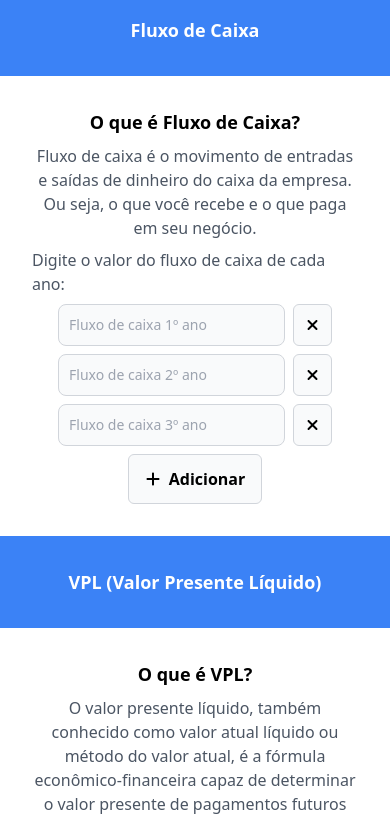
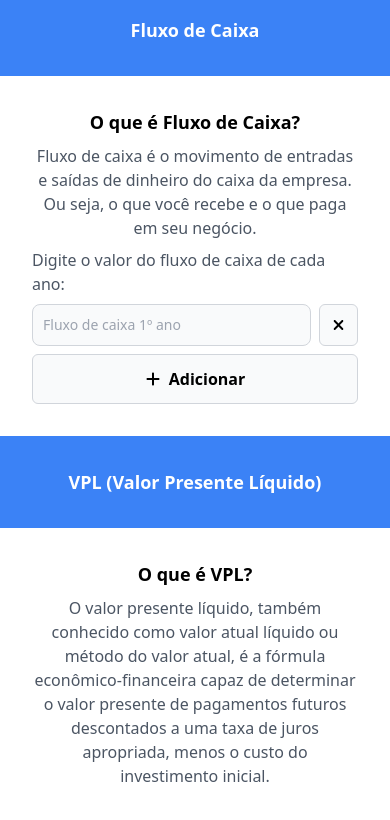
Before and after one commit to arrudadev/vpl-calculator, a SvelteKit app: page / in a window 390 px wide. Shown: the part 874-1694 px from the top of the page. Built offline with nearby package versions, Linux system fonts and the light colour scheme.

Commit message:
handle with add new cash flows

```diff
--- a/src/routes/+page.svelte
+++ b/src/routes/+page.svelte
@@ -1,9 +1,25 @@
-<script>
+<script lang="ts">
 	import logo from '$lib/images/logo.png';
 	import finance from '$lib/images/finance.svg';
 	import github from '$lib/icons/github.svg';
 	import plus from '$lib/icons/plus-solid.svg';
 	import close from '$lib/icons/close-solid.svg';
+
+	let cashFlows: number[] = [0];
+
+	const handleAddNewCashFlow = () => {
+		cashFlows = [...cashFlows, 0];
+	};
+
+	const handleChangeCashFlow = (event: Event, index: number) => {
+		const target = event.target as HTMLInputElement;
+
+		cashFlows.splice(index, 1, Number(target.value));
+	};
+
+	const handleRemoveCashFlow = (index: number) => {
+		cashFlows = cashFlows.filter((_, i) => i !== index);
+	};
 </script>
 
 <header class="bg-blue-gradient w-full">
@@ -54,7 +70,7 @@
 
 			<input
 				type="number"
-				class="mx-8 block w-full rounded-lg border border-gray-300 bg-gray-50 p-2.5 text-sm text-gray-900 outline-none focus:border-2 focus:border-blue-500 md:w-72"
+				class="mx-8 block w-full rounded-lg border border-gray-300 bg-gray-50 p-2.5 text-sm text-gray-900 outline-none focus:border-2 focus:border-blue-500 sm:w-80"
 				placeholder="TIR"
 				required
 			/>
@@ -78,53 +94,30 @@
 
 			<p class="text-gray-600">Digite o valor do fluxo de caixa de cada ano:</p>
 
-			<div class="flex gap-2">
+			<!-- eslint-disable-next-line -->
+			{#each cashFlows as _, index}
+				<div class="flex w-full justify-center gap-2">
 					<input
 						type="number"
-					class="block w-full rounded-lg border border-gray-300 bg-gray-50 p-2.5 text-sm text-gray-900 outline-none focus:border-2 focus:border-blue-500 md:w-72"
-					placeholder="Fluxo de caixa 1º ano"
+						class="block w-full rounded-lg border border-gray-300 bg-gray-50 p-2.5 text-sm text-gray-900 outline-none focus:border-2 focus:border-blue-500 sm:w-72"
+						placeholder={`Fluxo de caixa ${index + 1}º ano`}
 						required
+						on:change={(event) => handleChangeCashFlow(event, index)}
 					/>
 
 					<button
 						class="flex items-center rounded-md border border-gray-300 bg-gray-50 px-3 py-2 hover:bg-gray-100 hover:shadow-md"
+						on:click={() => handleRemoveCashFlow(index)}
 					>
 						<img src={close} alt="close" class="h-4 w-4" />
 					</button>
 				</div>
-
-			<div class="flex gap-2">
-				<input
-					type="number"
-					class="block w-full rounded-lg border border-gray-300 bg-gray-50 p-2.5 text-sm text-gray-900 outline-none focus:border-2 focus:border-blue-500 md:w-72"
-					placeholder="Fluxo de caixa 2º ano"
-					required
-				/>
+			{/each}
 
 			<button
-					class="flex items-center rounded-md border border-gray-300 bg-gray-50 px-3 py-2 hover:bg-gray-100 hover:shadow-md"
-				>
-					<img src={close} alt="close" class="h-4 w-4" />
-				</button>
-			</div>
-
-			<div class="flex gap-2">
-				<input
-					type="number"
-					class="block w-full rounded-lg border border-gray-300 bg-gray-50 p-2.5 text-sm text-gray-900 outline-none focus:border-2 focus:border-blue-500 md:w-72"
-					placeholder="Fluxo de caixa 3º ano"
-					required
-				/>
-
-				<button
-					class="flex items-center rounded-md border border-gray-300 bg-gray-50 px-3 py-2 hover:bg-gray-100 hover:shadow-md"
-				>
-					<img src={close} alt="close" class="h-4 w-4" />
-				</button>
-			</div>
-
-			<button
-				class="text-md flex items-center justify-center gap-2 rounded-md border border-gray-300 bg-gray-50 px-4 py-3 font-semibold hover:bg-gray-100 hover:shadow-md"
+				type="button"
+				class="text-md flex w-full items-center justify-center gap-2 rounded-md border border-gray-300 bg-gray-50 px-4 py-3 font-semibold hover:bg-gray-100 hover:shadow-md sm:w-40"
+				on:click={handleAddNewCashFlow}
 			>
 				<img src={plus} alt="plus" class="h-4 w-4" />
 
```
Lines whose indentation alone changed are shown as unchanged.
